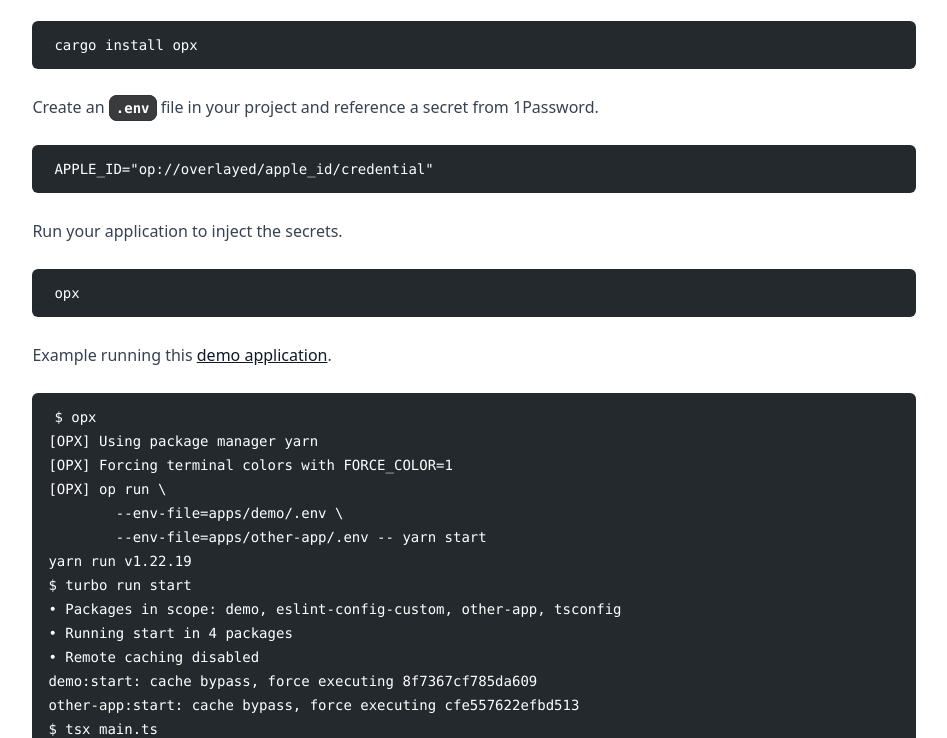
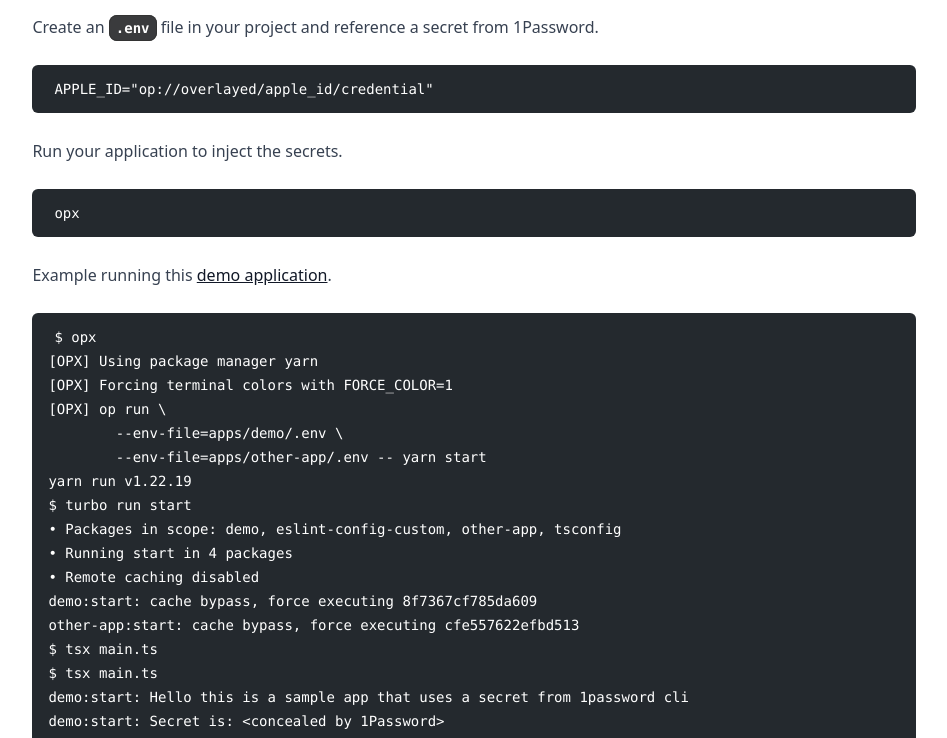
Before and after one commit to Hacksore/opx, an Astro site in the folder www/: page / in a window 1280 px wide. Shown: the part 255-993 px from the top of the page, without its empty margins (166-1113 px from the left). Built offline with nearby package versions, Linux system fonts and the light colour scheme; Astro itself is replaced by a stand-in of ours; code samples lack their colours.

Commit message:
Update padding

```diff
--- a/www/src/pages/index.astro
+++ b/www/src/pages/index.astro
@@ -11,7 +11,7 @@
     <meta name="generator" content={Astro.generator} />
     <title>opx - Run NodeJS apps with Secrets from 1Password</title>
   </head>
-  <body class="px-4 prose mx-auto pt-28">
+  <body class="prose mx-auto py-8 px-4">
     <Content />
   </body>
 </html>
```
